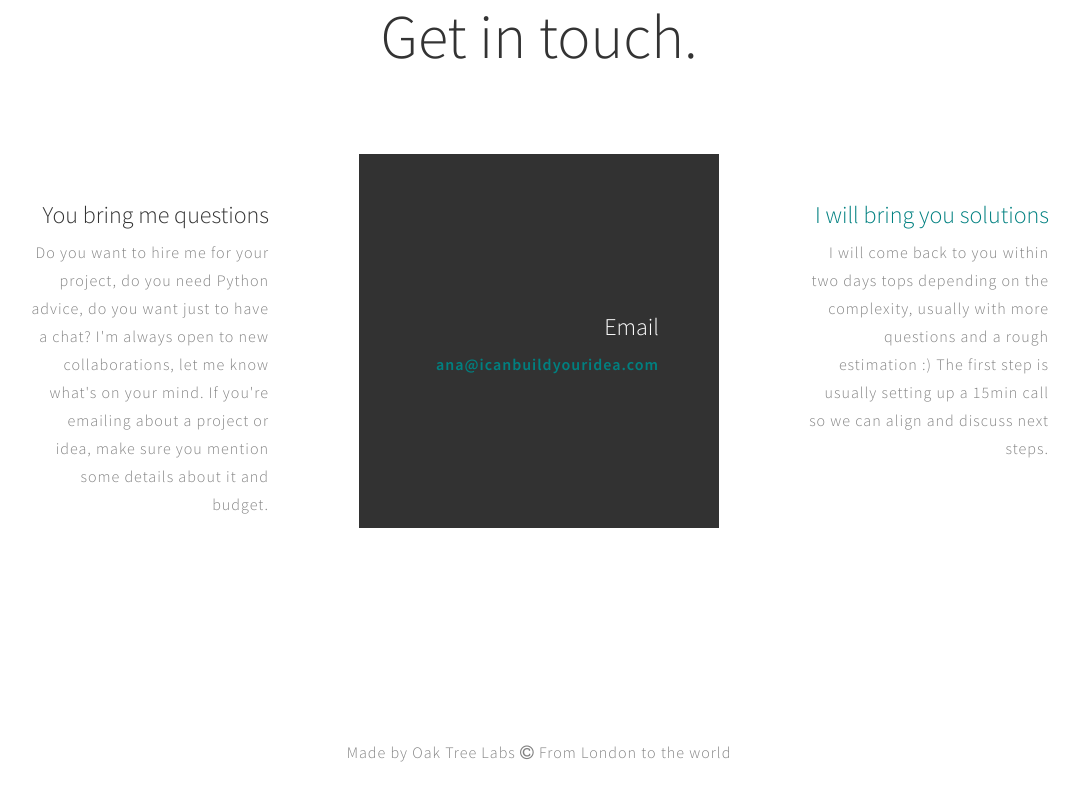
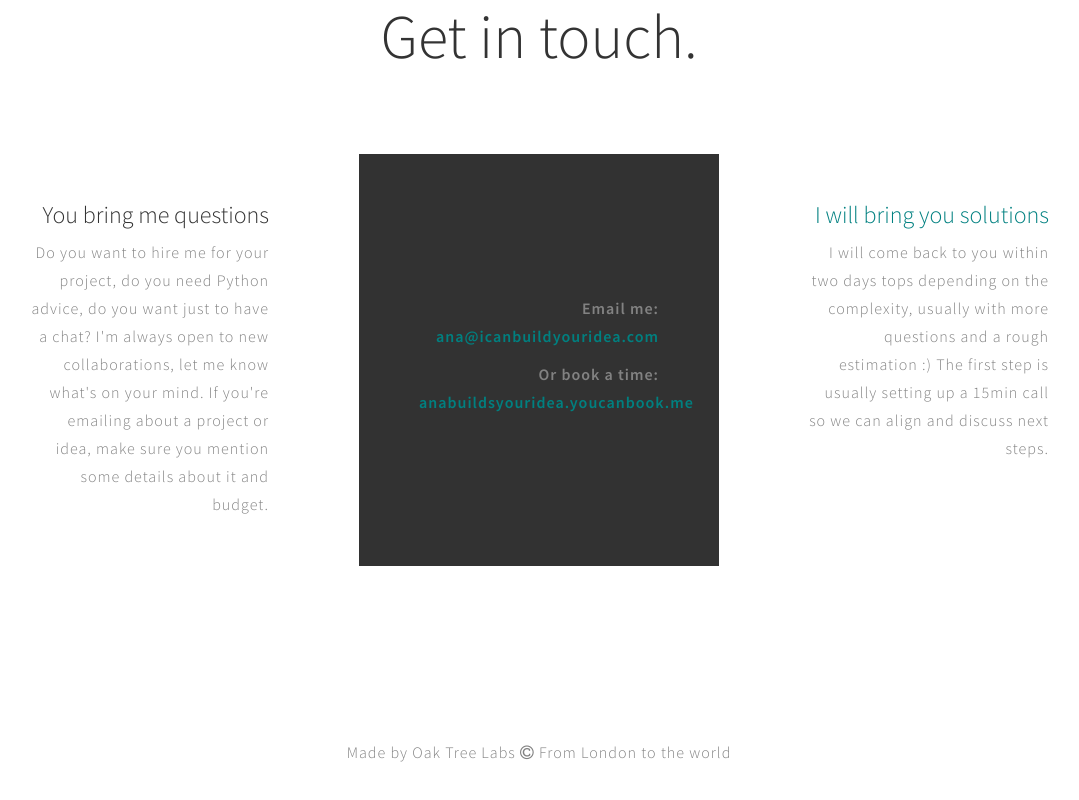
Before and after one commit to anaoaktree/anaoaktree.github.io, a plain HTML site: page index.html in a window 1280 px wide. Shown: the part 816-1616 px from the top of the page, without its empty margins (101-1180 px from the left). Drawn offline with Linux system fonts and the light colour scheme.

Commit message:
added youcanbookme link

```diff
--- a/index.html
+++ b/index.html
@@ -215,8 +215,8 @@ import os, regex, requests, beautifulSoup, scipy, Django, Flask numpy, matplotli
 			</div>
 			<div class="col-md-4 col-sm-6 wow bounceIn" data-wow-delay="1.6s">
 				<div class="contact-email">
-					<h3>Email</h3>
-					<p><a href="mailto:ana@icanbuildyouridea.com" itemprop="email">ana@icanbuildyouridea.com<a></p>
+					<p>Email me: <a href="mailto:ana@icanbuildyouridea.com" itemprop="email">ana@icanbuildyouridea.com</a></p>
+					<p>Or book a time: <a href="https://anabuildsyouridea.youcanbook.me/" target="_blank"> anabuildsyouridea.youcanbook.me<a></p>
 				</div>
 			</div>
 			<div class="col-md-4 col-sm-6 wow bounceIn" data-wow-delay="1.9s">
```
